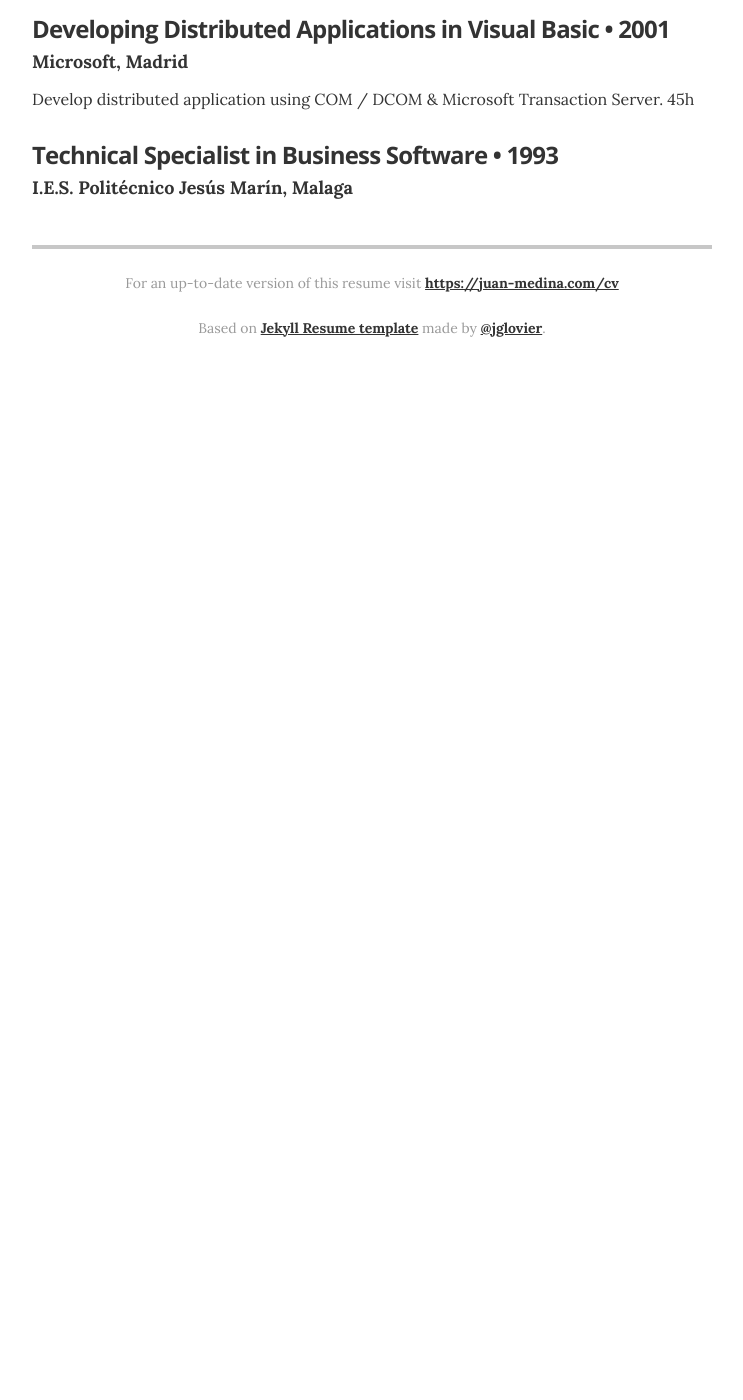
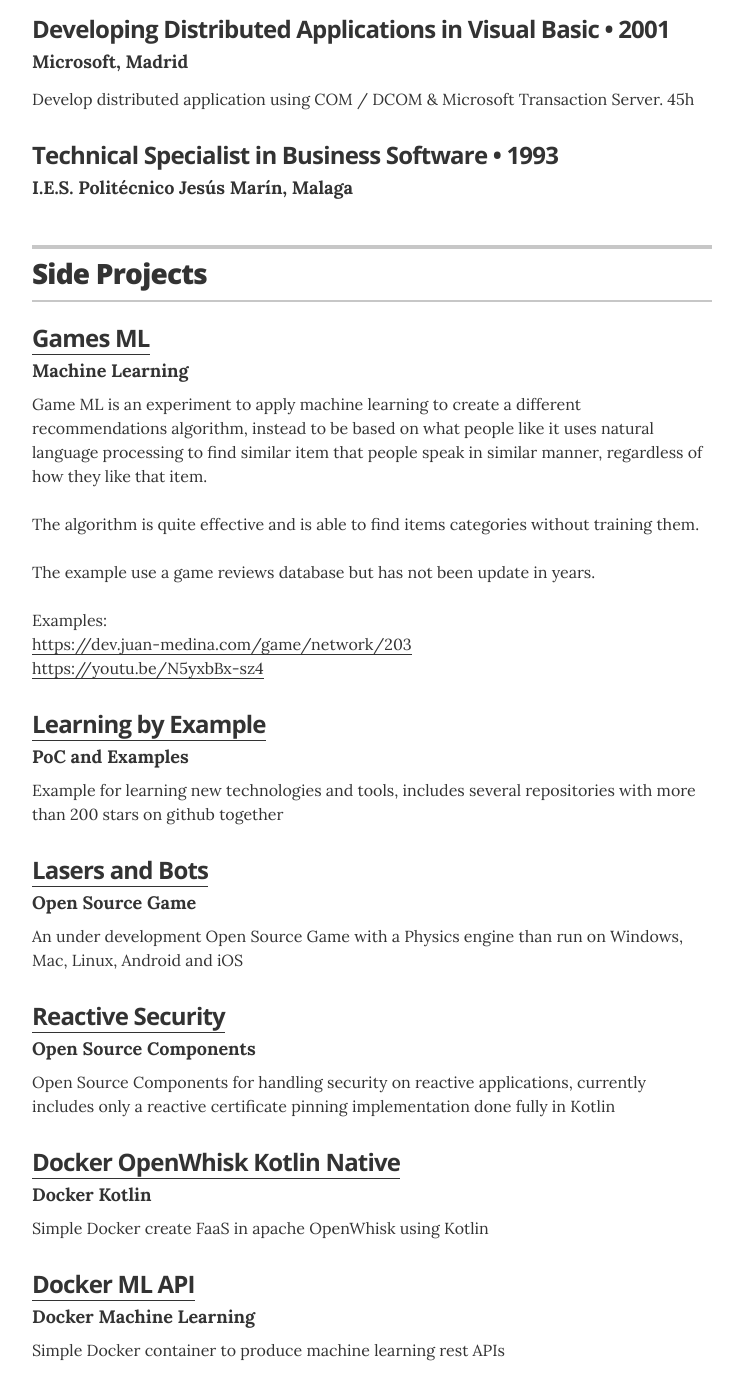
Before and after one commit to juan-medina/cv, a Jekyll site: the page built from index.html, in a window 1280 px wide and 1400 px high, scrolled down 9292 px. Shown: the whole window, without its empty margins (268-1011 px from the left). Built offline with Jekyll 4.4.1, drawn with Linux system fonts in a browser that asks for light colours; before the commit the page ends 9679 px from its top, so only the background shows below that.

Commit message:
adding side projects

```diff
--- a/_config.yml
+++ b/_config.yml
@@ -39,7 +39,7 @@
 resume_section_publications:    true
 resume_section_experience:      true
 resume_section_education:       true
-resume_section_projects:        false
+resume_section_projects:        true
 resume_section_skills:          false
 resume_section_recognition:     false
 resume_section_links:           false
--- a/_data/projects.yml
+++ b/_data/projects.yml
@@ -1,16 +1,48 @@
 # Projects
 # uncomment the urls if you wish to display them, and add your own URL
 
-# jazznotes.io
-- project: jazznotes.io
-  role: Founder & Primary Developer
-  duration: 2012 &mdash; Present
-  # url: "#"
-  description: Jazz Notes is an open source node/ember app that helps you keep track of your music compositions and new ideas.
+- project: Games ML
+  role: Machine Learning
+  url: "https://dev.juan-medina.com/game/search"
+  description: |
+    Game ML is an experiment to apply machine learning to create a different recommendations algorithm,
+    instead to be based on what people like it uses natural language processing to find similar item that people
+    speak in similar manner, regardless of how they like that item. <br/>
+    <br/>
+    The algorithm is quite effective and is able to find items categories without training them.<br/>
+    <br/>
+    The example use a game reviews database but has not been update in years.<br/>
+    <br/>
+    Examples:<br/>
+    <a href="https://dev.juan-medina.com/game/network/203" target="_blank">https://dev.juan-medina.com/game/network/203</a><br/>
+    <a href="https://youtu.be/N5yxbBx-sz4" target="_blank">https://youtu.be/N5yxbBx-sz4</a>
 
-# Springfield Community Outreach Group
-- project: Springfield Community Outreach Group
-  role: Co-Founder & Organizer
-  duration: 2007 &mdash; Present
-  # url: "#"
-  description: SCOG is a local monthly meetup in Springfield where we share opportunities to volunteer in the community and organize support for families and neighborhoods in need of assistance that the community can provide.
+- project: Learning by Example
+  role: PoC and Examples
+  url: "https://github.com/LearningByExample"
+  description: |
+    Example for learning new technologies and tools, includes several repositories with more than 200 stars on github together
+
+- project: Lasers and Bots
+  role: Open Source Game
+  url: "https://github.com/juan-medina/lasers-and-bots"
+  description: |
+    An under development Open Source Game with a Physics engine than run on Windows, Mac, Linux, Android and iOS
+
+- project: Reactive Security
+  role: Open Source Components
+  url: "https://github.com/reasec/certificate-pinning-spring-web-client"
+  description: |
+    Open Source Components for handling security on reactive applications, currently includes only a reactive certificate pinning implementation done fully in Kotlin
+
+- project: Docker OpenWhisk Kotlin Native
+  role: Docker Kotlin
+  url: "https://hub.docker.com/r/jamedina/openwhisk-kotlin-native/"
+  description: |
+    Simple Docker create FaaS in apache OpenWhisk using Kotlin
+
+- project: Docker ML API
+  role: Docker Machine Learning
+  url: "https://github.com/juan-medina/docker-ml-api"
+  description: |
+    Simple Docker container to produce machine learning rest APIs
--- a/_layouts/resume.html
+++ b/_layouts/resume.html
@@ -120,14 +120,14 @@
       <!-- begin Projects -->
       <section class="content-section">
         <header class="section-header">
-          <h2>Projects</h2>
+          <h2>Side Projects</h2>
         </header>
 
         {% for project in site.data.projects %}
         <div class="resume-item" itemscope itemtype="http://schema.org/CreativeWork">
           <meta itemprop="creator" content="{{ site.resume_name }}" itemtype="http://schema.org/Person" />
           <h3 class="resume-item-title" itemprop="name">{% if project.url %}<a href="{{ project.url }}" itemprop="url">{{ project.project }}</a>{% else %}{{ project.project }}{% endif %}</h3>
-          <h4 class="resume-item-details" itemprop="description">{{ project.role }}  &bull; {{ project.duration }}</h4>
+          <h4 class="resume-item-details" itemprop="description">{{ project.role }}</h4>
           <p class="resume-item-copy">{{ project.description }}</p>
         </div>
         {% endfor %}
```
Also changed, not shown: 1 other file.
